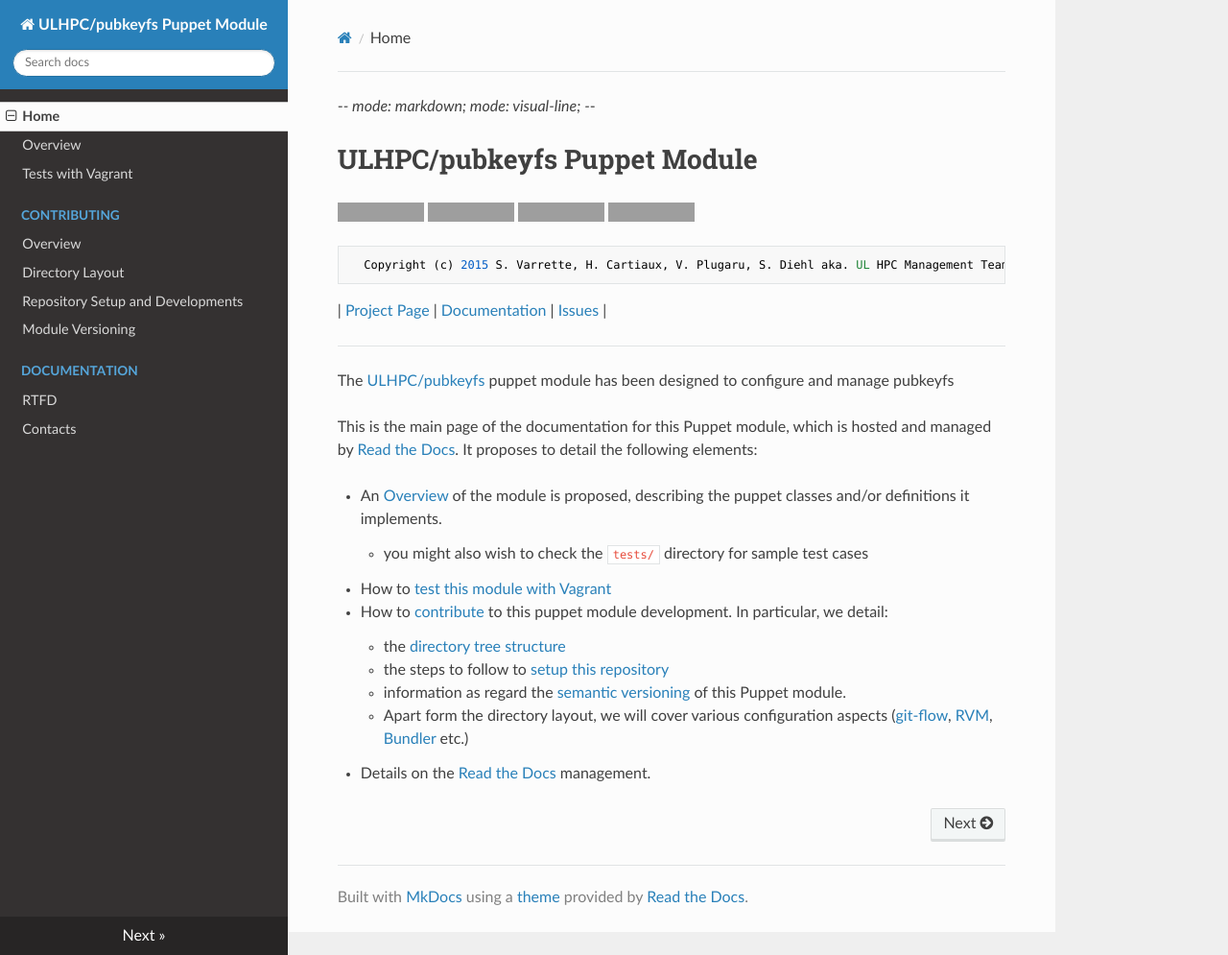
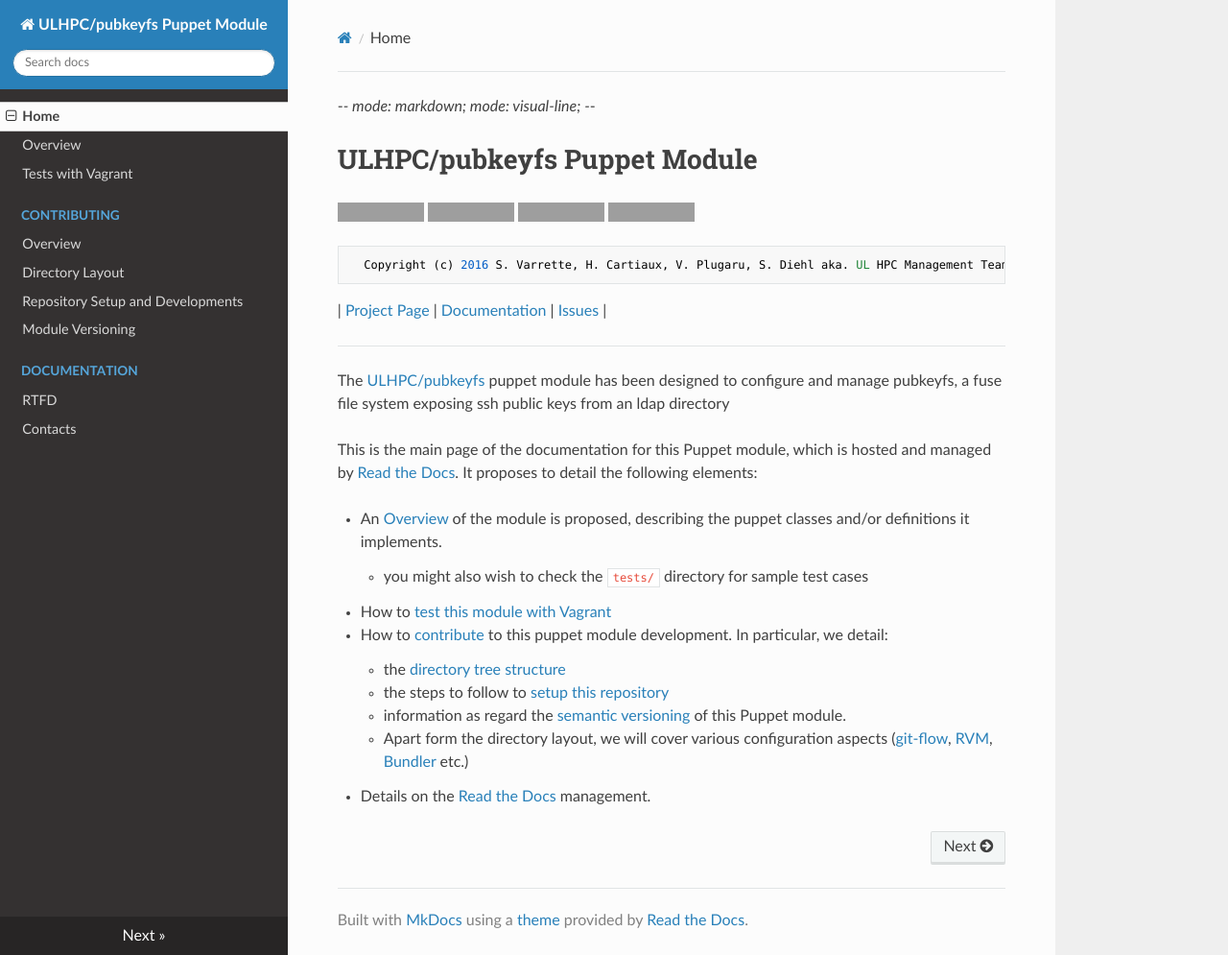
Before and after one commit to ULHPC/puppet-pubkeyfs, an MkDocs documentation site: the page built from docs/index.md, in a window 1280 px wide and 995 px high. Shown: the whole window at 96% size. Built offline with MkDocs 1.6.1, drawn with Linux system fonts in a browser that asks for light colours; nearby versions of some CDN libraries; old or Windows-style settings are respelled for this version of MkDocs; grey boxes are pictures that could not be loaded.

Commit message:
update content of 'index.md'
Signed-off-by: Hyacinthe Cartiaux <Hyacinthe.Cartiaux@uni.lu>

```diff
--- a/docs/index.md
+++ b/docs/index.md
@@ -7,13 +7,13 @@
 ![Supported Platforms](http://img.shields.io/badge/platform-debian-lightgrey.svg)
 [![Documentation Status](https://readthedocs.org/projects/ulhpc-puppet-pubkeyfs/badge/?version=latest)](https://readthedocs.org/projects/ulhpc-puppet-pubkeyfs/?badge=latest)
 
-      Copyright (c) 2015 S. Varrette, H. Cartiaux, V. Plugaru, S. Diehl aka. UL HPC Management Team <hpc-sysadmins@uni.lu>
+      Copyright (c) 2016 S. Varrette, H. Cartiaux, V. Plugaru, S. Diehl aka. UL HPC Management Team <hpc-sysadmins@uni.lu>
 
 | [Project Page](https://github.com/ULHPC/puppet-pubkeyfs) | [Documentation](http://ulhpc-puppet-pubkeyfs.readthedocs.org/en/latest/) | [Issues](https://github.com/ULHPC/puppet-pubkeyfs/issues) |
 
 
 -----------
-The [ULHPC/pubkeyfs](https://github.com/ULHPC/puppet-pubkeyfs) puppet module has been designed to configure and manage pubkeyfs
+The [ULHPC/pubkeyfs](https://github.com/ULHPC/puppet-pubkeyfs) puppet module has been designed to configure and manage pubkeyfs, a fuse file system exposing ssh public keys from an ldap directory
 
 This is the main page of the documentation for this Puppet module, which is hosted and managed by [Read the Docs](http://ulhpc-pubkeyfs.readthedocs.org/en/latest/).
 It proposes to detail the following elements:
```
